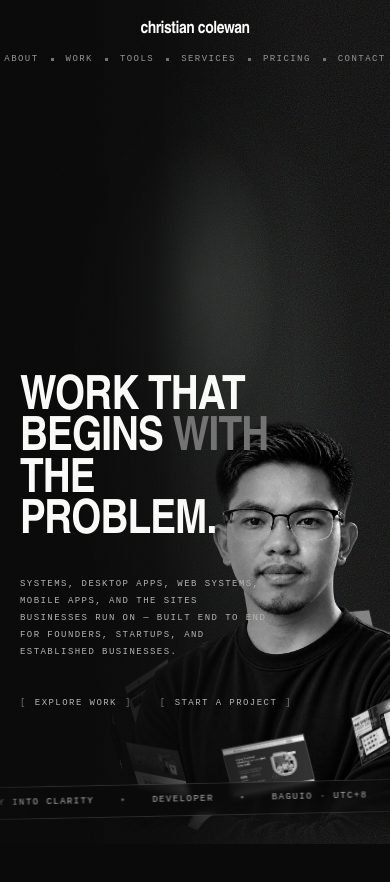
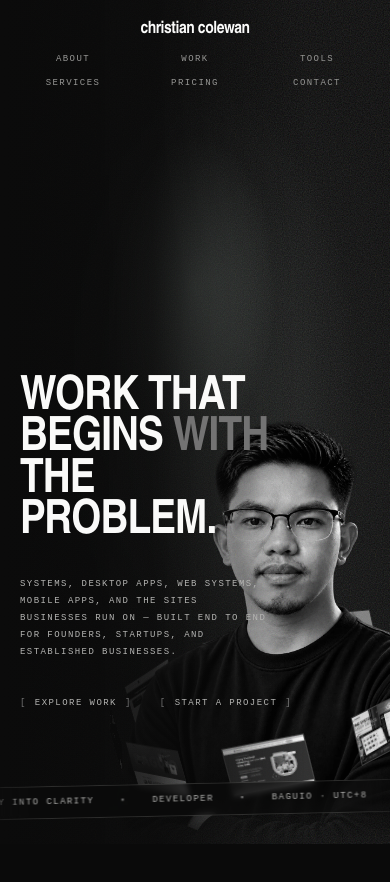
Before and after one commit to colewan-design/portfolio, a Nuxt app: page / in a window 390 px wide. Shown: the top 882 px of the page. Built offline with nearby package versions, Linux system fonts and the light colour scheme.

Commit message:
fix: keep mobile navigation usable

```diff
--- a/app/assets/css/main.css
+++ b/app/assets/css/main.css
@@ -146,7 +146,15 @@
   html {
     -webkit-text-size-adjust: 100%;
     scroll-behavior: smooth;
-    scroll-padding-top: 4rem;
+    /* The narrow navigation uses two rows, so section targets need enough
+       clearance to remain visible below the fixed header. */
+    scroll-padding-top: 6rem;
+  }
+
+  @media (min-width: 400px) {
+    html {
+      scroll-padding-top: 4rem;
+    }
   }
 
   body {
--- a/app/components/SiteNav.vue
+++ b/app/components/SiteNav.vue
@@ -41,15 +41,22 @@
         christian colewan
       </a>
 
-      <nav aria-label="Sections">
-        <ul class="flex items-center gap-3 sm:gap-4">
+      <nav aria-label="Sections" class="w-full min-[400px]:w-auto">
+        <ul
+          class="grid grid-cols-3 items-center gap-x-4 gap-y-2.5 min-[400px]:flex min-[400px]:gap-3 sm:gap-4"
+        >
           <li
             v-for="(item, i) in navItems.slice(1)"
             :key="item.id"
-            class="flex items-center gap-3 sm:gap-4"
+            class="flex items-center justify-center min-[400px]:gap-3 sm:gap-4"
           >
-            <!-- Square node between items, never before the first. -->
-            <span v-if="i > 0" aria-hidden="true" class="block size-[3px] bg-gray-500" />
+            <!-- Nodes separate the single-row treatment. The compact grid omits
+                 them so every link keeps an even tap and focus area. -->
+            <span
+              v-if="i > 0"
+              aria-hidden="true"
+              class="hidden size-[3px] bg-gray-500 min-[400px]:block"
+            />
             <!-- Section links stay plain anchors so the CSS smooth scroll keeps
                  owning the motion; only a real route goes through the router. -->
             <component
```
Also changed, not shown: .automation/state.json.
